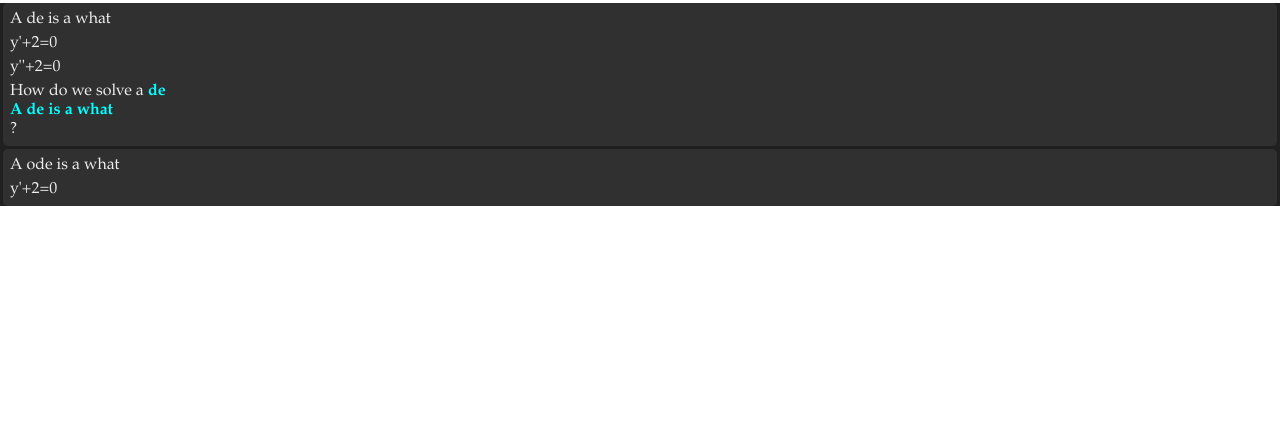
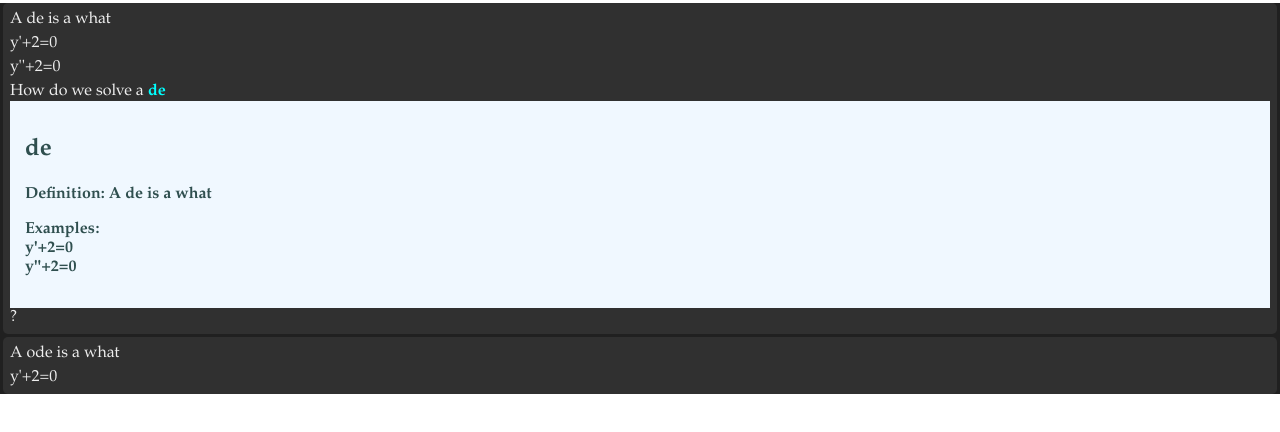
Before and after one commit to kevinmkchin/context, a React (Create React App) app: page / in a window 1280 px wide. Shown: the top 432 px of the page. Built offline with nearby package versions, Linux system fonts and the light colour scheme.

Commit message:
tooltip functionality

```diff
--- a/src/Components/Components.css
+++ b/src/Components/Components.css
@@ -23,3 +23,12 @@ div {
 .definition, .example, .body {
     margin: 5px;
 }
+
+.tooltip {
+    padding: 15px;
+    background-color: aliceblue;
+}
+
+.key, .def, .examples {
+    color: darkslategrey;
+}
--- a/src/Components/Tooltip.js
+++ b/src/Components/Tooltip.js
@@ -1,4 +1,5 @@
 import React, { Component } from 'react';
+import './Components.css';
 
 // given this.props.context, a Context object
 // return a tooltip, which shows stuff based on the context object
@@ -7,7 +8,9 @@ export class Tooltip extends Component {
     render() {
         return (
             <div className="tooltip">
-                {this.props.context.getDef()}
+                <h2 className="key">{this.props.context.getKey()}</h2>
+                <p className="def">Definition: {this.props.context.getDef()}</p>
+                <p className="examples">Examples: {this.props.context.getExamples().map(example => <div>{example}</div>)}</p>
             </div>
         );
     }
--- a/src/Context/Context.js
+++ b/src/Context/Context.js
@@ -24,4 +24,5 @@ export class Context {
     getExamples(){ //returns an array of example strings
         return this.examples;
     }
+
 }
```
